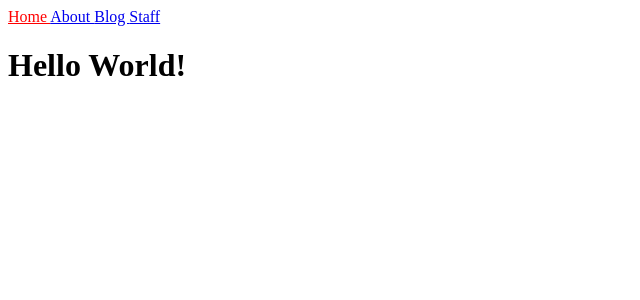
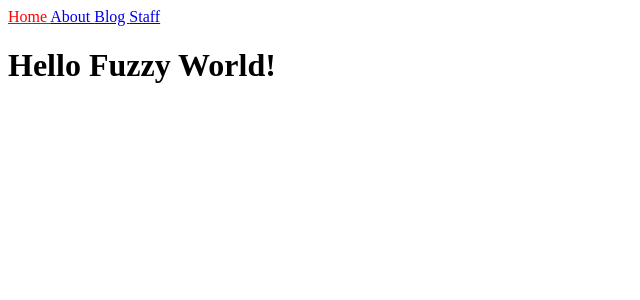
Before and after one commit to theholo-space/theholo-space.github.io, a Jekyll site: the page built from index.html, in a window 1280 px wide. Shown: the top 300 px of the page, without its empty margins (0-640 px from the left). Built offline with Jekyll 4.4.1, drawn with Linux system fonts in a browser that asks for light colours.

Commit message:
updated index.html with dummy data

```diff
--- a/index.html
+++ b/index.html
@@ -9,6 +9,6 @@ title: Home
     <title>Home</title>
   </head>
   <body>
-    <h1>Hello World!</h1>
+    <h1>Hello Fuzzy World!</h1>
   </body>
 </html>
```
